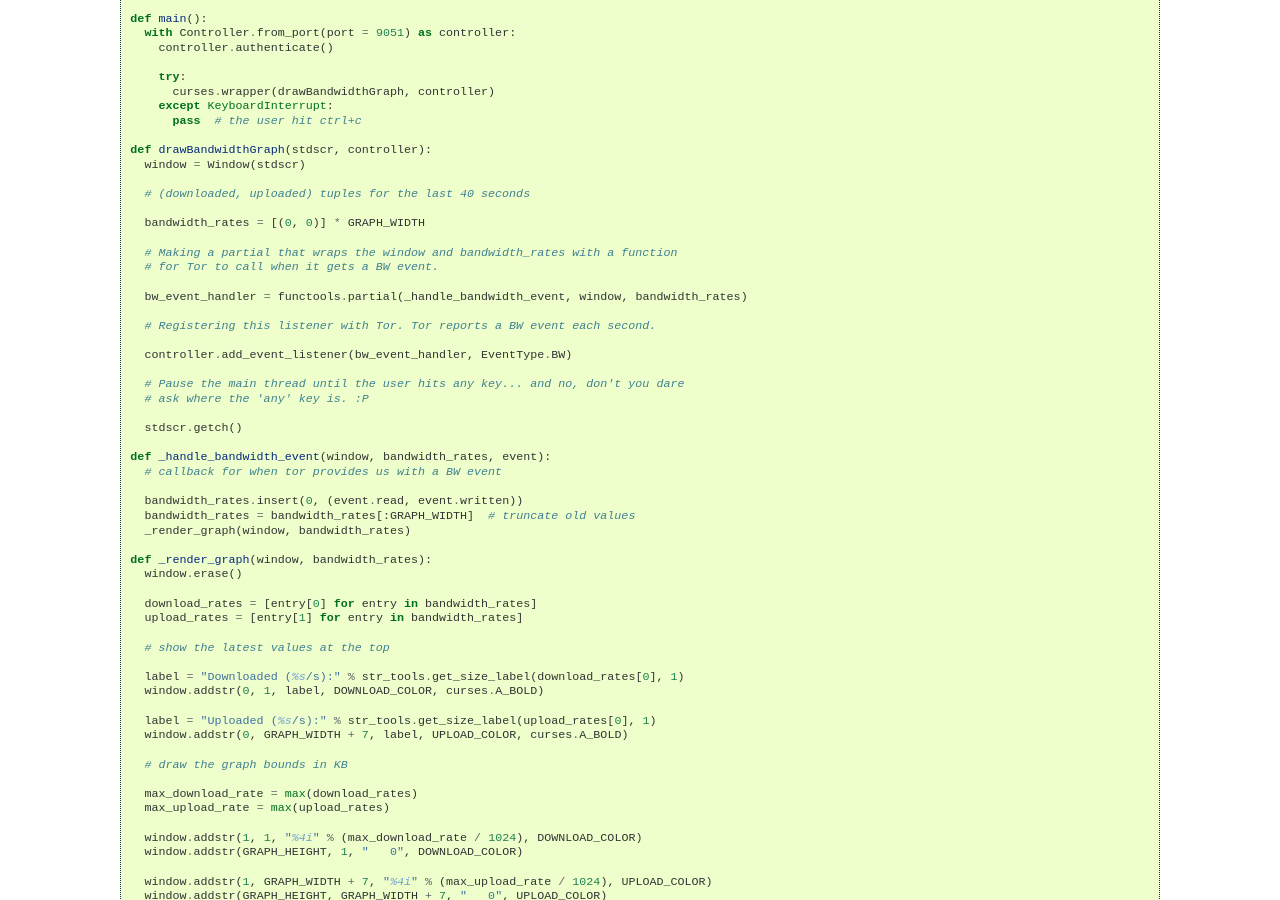
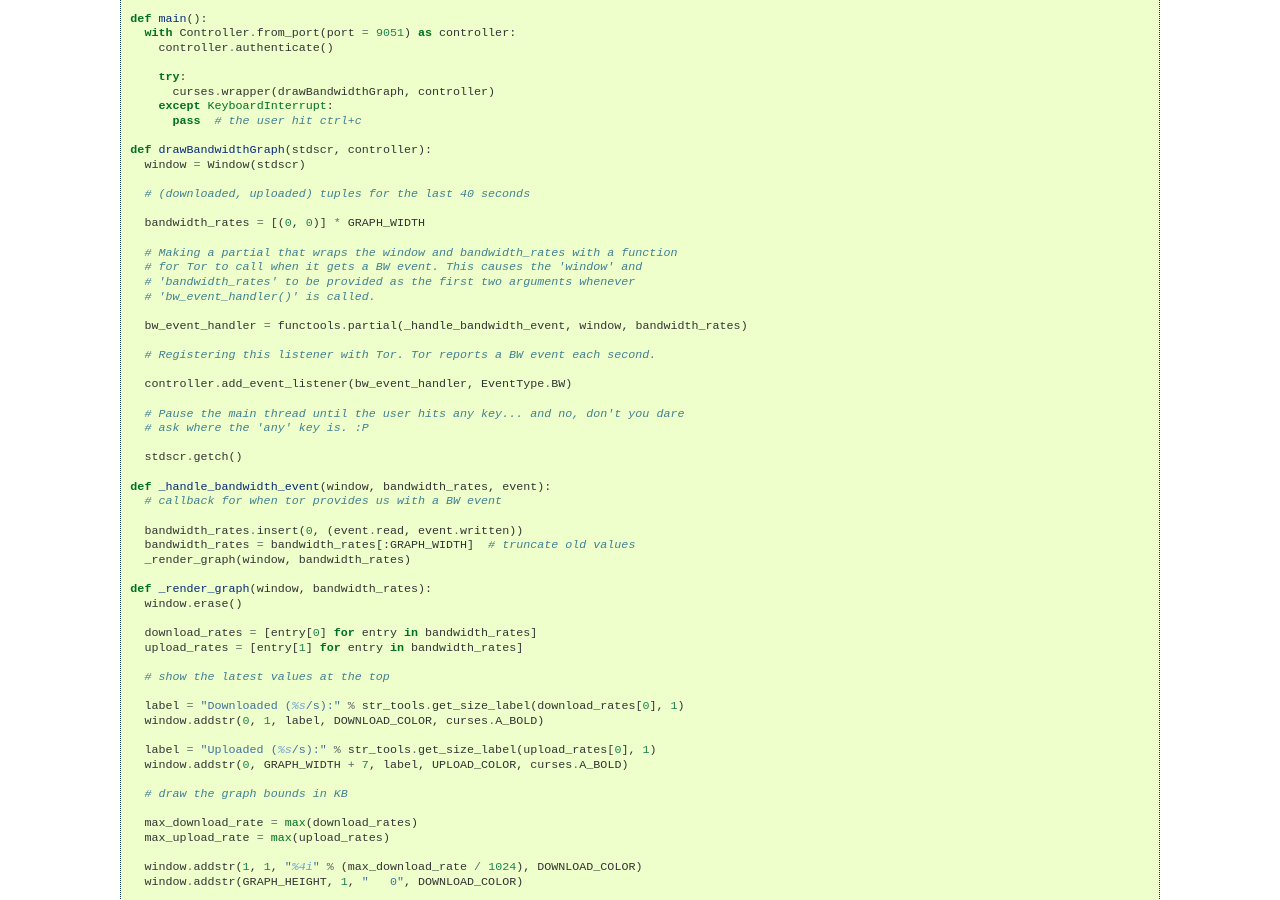
Before and after one commit to torproject/stem, a Sphinx documentation site: the page built from docs/tutorials/tortoise_and_the_hare.rst, in a window 1280 px wide and 900 px high, scrolled down 1021 px. Built offline with Sphinx 7.4.7, drawn with Linux system fonts in a browser that asks for light colours.

Commit message:
Tutorial wording revisions
Addressing various suggestions from Sean for improving the tutorials.

```diff
--- a/docs/tutorials/mirror_mirror_on_the_wall.rst
+++ b/docs/tutorials/mirror_mirror_on_the_wall.rst
@@ -1,5 +1,8 @@
 Mirror Mirror on the Wall
 =========================
+
+The following is an overview of **Tor descriptors**. If you're already familiar
+with what they are and where to get them then you may want to skip to the end.
 
 * :ref:`what-is-a-descriptor`
 * :ref:`where-can-i-get-the-current-descriptors`
--- a/docs/tutorials/the_little_relay_that_could.rst
+++ b/docs/tutorials/the_little_relay_that_could.rst
@@ -42,7 +42,7 @@ the following configuration options...
 
 When you change your torrc you'll need to either restart Tor is issue a SIGHUP
 for the new settings to take effect. Now let's write a script that tells us how
-many bytes Tor has sent and received...
+many bytes Tor has sent and received since it started...
 
 ::
 
--- a/docs/tutorials/tortoise_and_the_hare.rst
+++ b/docs/tutorials/tortoise_and_the_hare.rst
@@ -72,7 +72,9 @@ uploaded.
     bandwidth_rates = [(0, 0)] * GRAPH_WIDTH
 
     # Making a partial that wraps the window and bandwidth_rates with a function
-    # for Tor to call when it gets a BW event.
+    # for Tor to call when it gets a BW event. This causes the 'window' and
+    # 'bandwidth_rates' to be provided as the first two arguments whenever
+    # 'bw_event_handler()' is called.
 
     bw_event_handler = functools.partial(_handle_bandwidth_event, window, bandwidth_rates)
 
```
